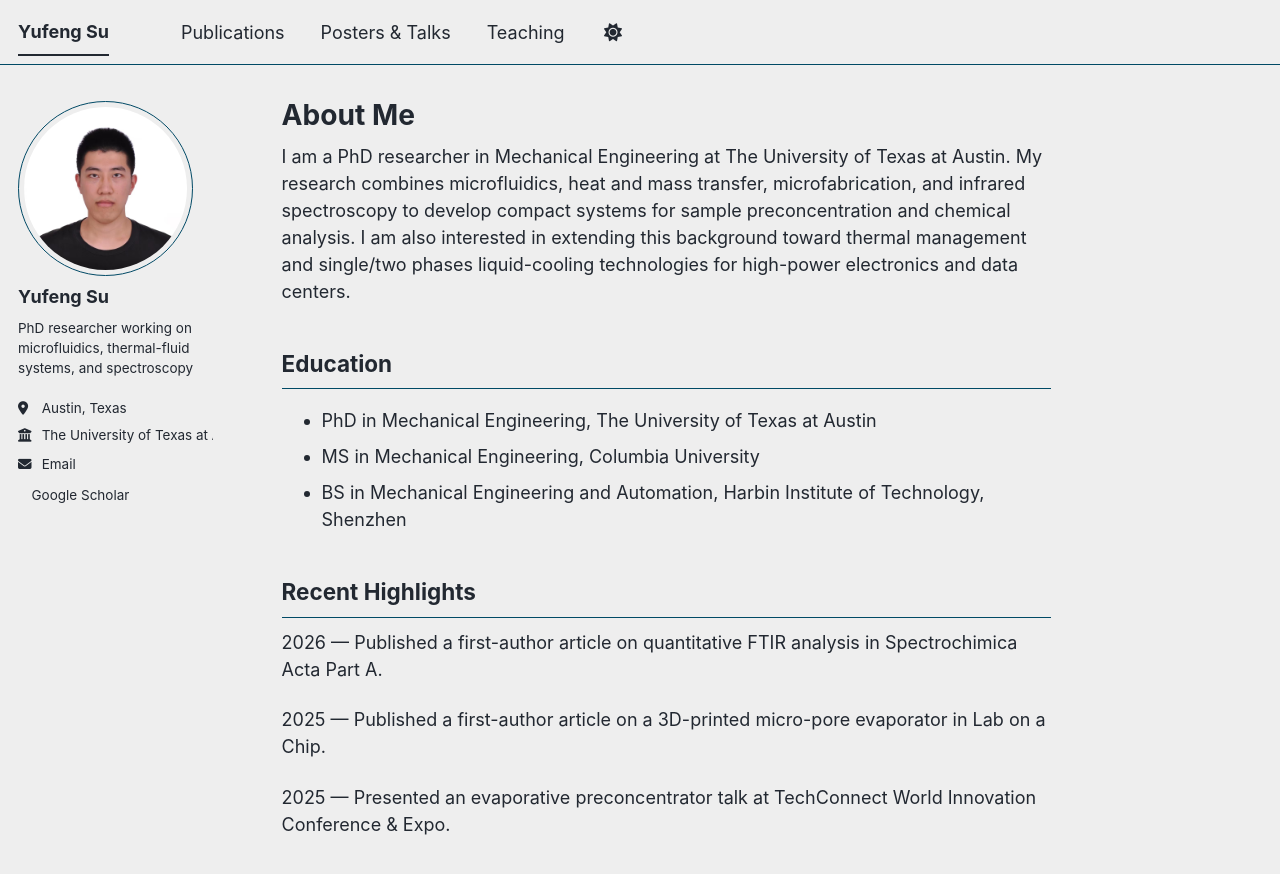
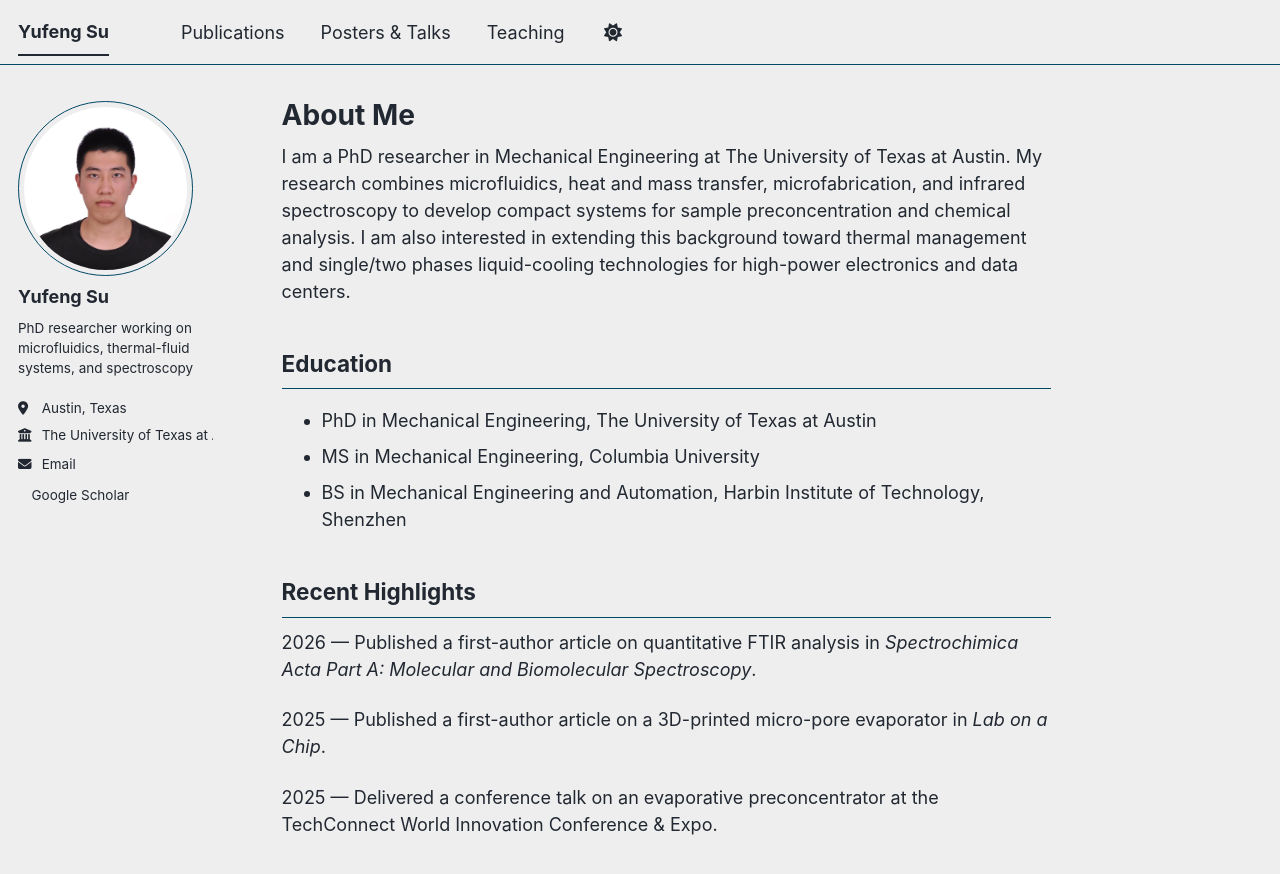
Before and after one commit to UfanSu/UfanSu.github.io, a Jekyll site: the page built from _pages/about.md, in a window 1280 px wide and 942 px high. Shown: the top 874 px of the window. Built offline with Jekyll 4.4.1, drawn with Linux system fonts in a browser that asks for light colours; a style sheet for code colours, icons or effects is not loaded.

Commit message:
Update about.md

```diff
--- a/_pages/about.md
+++ b/_pages/about.md
@@ -18,11 +18,8 @@ I am a PhD researcher in Mechanical Engineering at The University of Texas at Au
 
 ## Recent Highlights
 
-2026 — Published a first-author article on quantitative FTIR analysis
-       in Spectrochimica Acta Part A.
+2026 — Published a first-author article on quantitative FTIR analysis in *Spectrochimica Acta Part A: Molecular and Biomolecular Spectroscopy*.
 
-2025 — Published a first-author article on a 3D-printed micro-pore
-       evaporator in Lab on a Chip.
+2025 — Published a first-author article on a 3D-printed micro-pore evaporator in *Lab on a Chip*.
 
-2025 — Presented an evaporative preconcentrator talk at
-       TechConnect World Innovation Conference & Expo.
+2025 — Delivered a conference talk on an evaporative preconcentrator at the TechConnect World Innovation Conference & Expo.
```
